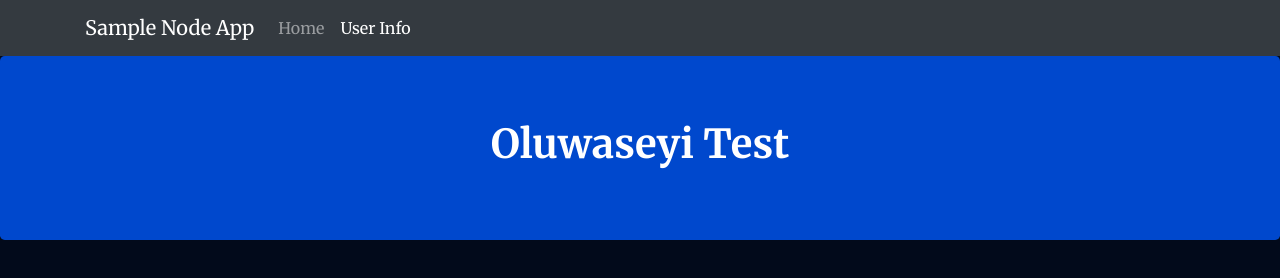
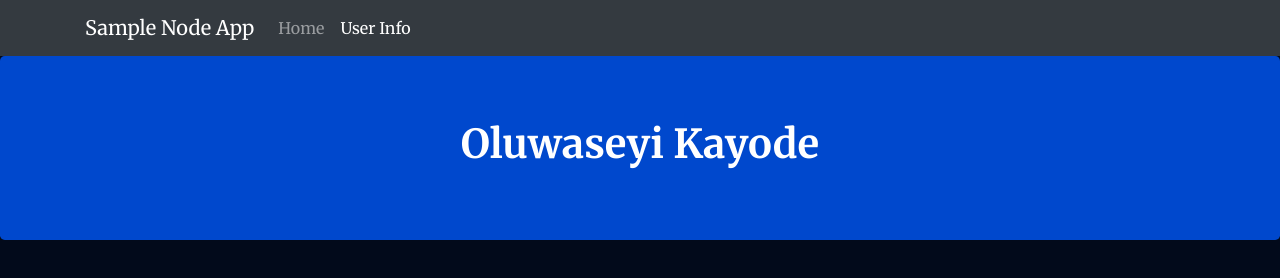
Before and after one commit to SeyiKayode/msc-helm-app, a website: page views/user.html in a window 1280 px wide. Drawn offline with nearby package versions, Linux system fonts and the light colour scheme.

Commit message:
new config2

```diff
--- a/views/user.html
+++ b/views/user.html
@@ -24,7 +24,7 @@
     </div>
 </nav>
 <div class="jumbotron text-center">
-    <h1>Oluwaseyi Test</h1>
+    <h1>Oluwaseyi Kayode</h1>
 </div>
 
 </html>
```
